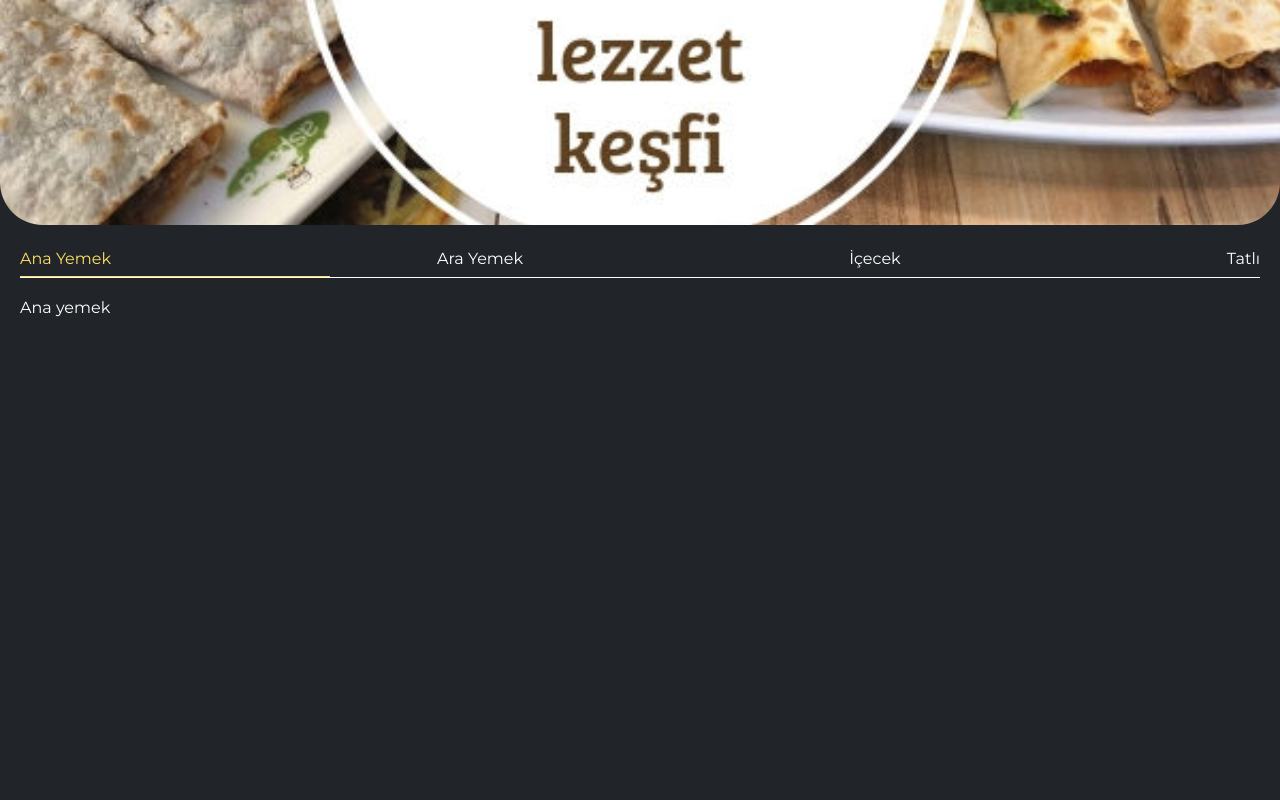
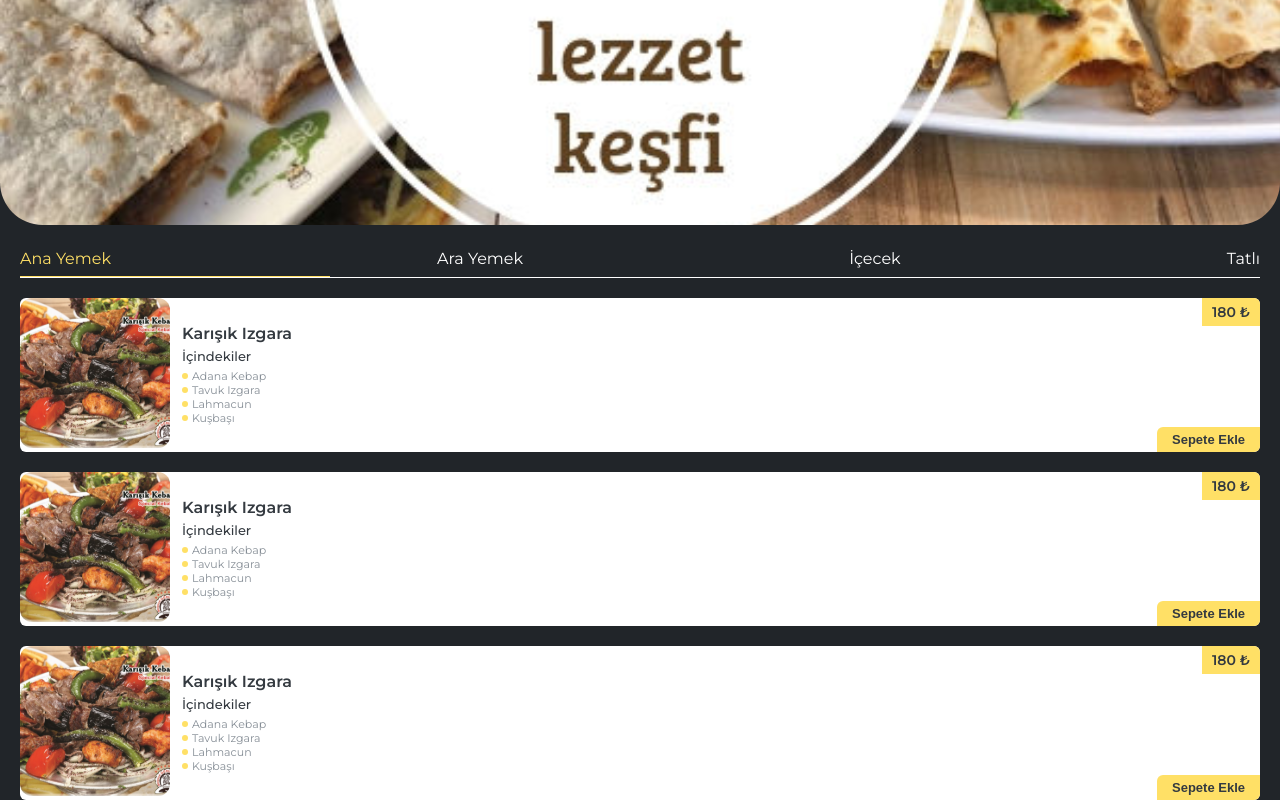
Before and after one commit to emremrt98/Qr-Menu-MERN-Project, a React (Create React App) app in the folder client/: page /food in a window 1280 px wide. Shown: the part 490-1290 px from the top of the page. Before the commit the page ends 807 px from the top, so only its background shows below. Built offline with nearby package versions, Linux system fonts and the light colour scheme.

Commit message:
Complete food screen

```diff
--- /dev/null
+++ b/client/src/components/food/Foods.jsx
@@ -0,0 +1,59 @@
+export default function Foods() {
+    return (
+        <div className="snack-container">
+            <div className="snack-container__item">
+                <span className="snack-container__item__price">180 ₺</span>
+                <figure><img src="assets/image/ana_yemek.svg" alt="yemek" /></figure>
+                <div className="snack-container__item__content">
+                    <div className="snack-container__item__content__header">Karışık Izgara</div>
+                    <div className="snack-container__item__content__food-info">
+                        <div className="snack-container__item__content__food-info__header">İçindekiler</div>
+                        <ul>
+                            <li>Adana Kebap</li>
+                            <li>Tavuk Izgara</li>
+                            <li>Lahmacun</li>
+                            <li>Kuşbaşı</li>
+                        </ul>
+                    </div>
+                </div>
+                <div className="snack-container__item__add-card"><button>Sepete Ekle</button></div>
+            </div>
+
+            <div className="snack-container__item">
+                <span className="snack-container__item__price">180 ₺</span>
+                <figure><img src="assets/image/ana_yemek.svg" alt="yemek" /></figure>
+                <div className="snack-container__item__content">
+                    <div className="snack-container__item__content__header">Karışık Izgara</div>
+                    <div className="snack-container__item__content__food-info">
+                        <div className="snack-container__item__content__food-info__header">İçindekiler</div>
+                        <ul>
+                            <li>Adana Kebap</li>
+                            <li>Tavuk Izgara</li>
+                            <li>Lahmacun</li>
+                            <li>Kuşbaşı</li>
+                        </ul>
+                    </div>
+                </div>
+                <div className="snack-container__item__add-card"><button>Sepete Ekle</button></div>
+            </div>
+
+            <div className="snack-container__item">
+                <span className="snack-container__item__price">180 ₺</span>
+                <figure><img src="assets/image/ana_yemek.svg" alt="yemek" /></figure>
+                <div className="snack-container__item__content">
+                    <div className="snack-container__item__content__header">Karışık Izgara</div>
+                    <div className="snack-container__item__content__food-info">
+                        <div className="snack-container__item__content__food-info__header">İçindekiler</div>
+                        <ul>
+                            <li>Adana Kebap</li>
+                            <li>Tavuk Izgara</li>
+                            <li>Lahmacun</li>
+                            <li>Kuşbaşı</li>
+                        </ul>
+                    </div>
+                </div>
+                <div className="snack-container__item__add-card"><button>Sepete Ekle</button></div>
+            </div>
+        </div>
+    )
+}
--- a/client/src/components/home/Menu.jsx
+++ b/client/src/components/home/Menu.jsx
@@ -1,5 +1,3 @@
-
-
 export default function Menu() {
     return (
         <div className="menu">
--- a/client/src/components/tabMenu/TabMenu.jsx
+++ b/client/src/components/tabMenu/TabMenu.jsx
@@ -1,4 +1,4 @@
-import React, { useState } from 'react'
+import React from 'react'
 
 export default function TabMenu({ setSelectButton, selectButton }) {
 
@@ -8,17 +8,16 @@ export default function TabMenu({ setSelectButton, selectButton }) {
     }
 
     return (
-
         <>
             <input onChange={handleChange} type="radio" name='menu' id="ana-yemek" data-num="1" hidden />
             <input onChange={handleChange} type="radio" name='menu' id="ara-yemek" data-num="2" hidden />
             <input onChange={handleChange} type="radio" name='menu' id="icecek" data-num="3" hidden />
             <input onChange={handleChange} type="radio" name='menu' id="tatli" data-num="4" hidden />
             <div className='tab-menu'>
-                <label style={selectButton == '1' ? { color: "#FFE066" } : { color: "#FFFFFF" }} id='main-food' htmlFor="ana-yemek">Ana Yemek</label>
-                <label style={selectButton == '2' ? { color: "#FFE066" } : { color: "#FFFFFF" }} id='snack' htmlFor="ara-yemek">Ara Yemek</label>
-                <label style={selectButton == '3' ? { color: "#FFE066" } : { color: "#FFFFFF" }} id='drinks' htmlFor="icecek">İçecek</label>
-                <label style={selectButton == '4' ? { color: "#FFE066" } : { color: "#FFFFFF" }} id='dessert' htmlFor="tatli">Tatlı</label>
+                <label style={selectButton === '1' ? { color: "#FFE066" } : { color: "#FFFFFF" }} id='main-food' htmlFor="ana-yemek">Ana Yemek</label>
+                <label style={selectButton === '2' ? { color: "#FFE066" } : { color: "#FFFFFF" }} id='snack' htmlFor="ara-yemek">Ara Yemek</label>
+                <label style={selectButton === '3' ? { color: "#FFE066" } : { color: "#FFFFFF" }} id='drinks' htmlFor="icecek">İçecek</label>
+                <label style={selectButton === '4' ? { color: "#FFE066" } : { color: "#FFFFFF" }} id='dessert' htmlFor="tatli">Tatlı</label>
             </div>
 
         </>
--- a/client/src/pages/food/Food.jsx
+++ b/client/src/pages/food/Food.jsx
@@ -1,19 +1,33 @@
-import React, { useEffect, useState } from 'react'
+import React, { useState } from 'react'
 import TabMenu from '../../components/tabMenu/TabMenu'
+import Foods from '../../components/food/Foods';
+
 export default function Food() {
   const [selectButton, setSelectButton] = useState("1");
-
-  useEffect(() => { console.log(selectButton) }, [selectButton])
-
 
   return (
     <div className='food'>
       <TabMenu setSelectButton={setSelectButton} selectButton={selectButton} />
       <div className='menus'>
-        <div style={selectButton == '1' ? { display: "block" } : { display: "none" }} className='main-food'>Ana yemek</div>
-        <div style={selectButton == '2' ? { display: "block" } : { display: "none" }} className='snack'>Ara Yemek</div>
-        <div style={selectButton == '3' ? { display: "block" } : { display: "none" }} className='drinks'>İçecek</div>
-        <div style={selectButton == '4' ? { display: "block" } : { display: "none" }} className='dessert'>Tatlı</div>
+        <div style={selectButton === '1' ? { display: "block" } : { display: "none" }} className='main-food'>
+
+          <Foods />
+
+        </div>
+
+
+
+
+
+
+
+
+
+
+
+        <div style={selectButton === '2' ? { display: "block" } : { display: "none" }} className='snack'>Ara Yemek</div>
+        <div style={selectButton === '3' ? { display: "block" } : { display: "none" }} className='drinks'>İçecek</div>
+        <div style={selectButton === '4' ? { display: "block" } : { display: "none" }} className='dessert'>Tatlı</div>
       </div>
     </div>
   )
--- a/client/src/pages/home/Home.jsx
+++ b/client/src/pages/home/Home.jsx
@@ -5,7 +5,6 @@ import Menu from "../../components/home/Menu";
 export default function Home() {
   return (
     <React.Fragment>
-
       <Menu />
     </React.Fragment>
   )
--- a/client/src/styles/_food.scss
+++ b/client/src/styles/_food.scss
@@ -28,6 +28,18 @@
     }
 }
 
+#ara-yemek:checked~.tab-menu::before {
+    left: 34%;
+}
+
+#icecek:checked~.tab-menu::before {
+    left: 62%;
+}
+
+#tatli:checked~.tab-menu::before {
+    left: 85%;
+}
+
 .food {
 
     margin: 20px 20px 0;
@@ -41,3 +53,88 @@
         margin-top: 30px;
     }
 }
+
+
+/* Yiyeceklere ait olan css kodları */
+
+.snack-container {
+    display: flex;
+    flex-direction: column;
+    gap: 20px;
+
+    &__item {
+        display: flex;
+        align-items: center;
+        gap: 12px;
+        position: relative;
+        background-color: #fff;
+        border-radius: 6px;
+        overflow: hidden;
+
+        &__price {
+            position: absolute;
+            right: 0;
+            top: 0;
+            background-color: $main-color;
+            color: $text-color;
+            padding: 5px 10px;
+            font-size: 14px;
+            font-weight: 600;
+        }
+
+        &__content {
+            &__header {
+                color: $text-color;
+                font-size: 16px;
+                font-weight: bold;
+            }
+
+            &__food-info {
+                &__header {
+                    color: $text-color;
+                    font-size: 13px;
+                    margin: 5px 0;
+                    font-weight: 500;
+                }
+
+                ul {
+                    li {
+                        position: relative;
+                        font-size: 11px;
+                        color: $secondary-text-color;
+                        margin-left: 10px;
+
+                        &::before {
+                            content: "";
+                            position: absolute;
+                            left: -10px;
+                            top: 50%;
+                            transform: translateY(-50%);
+                            width: 6px;
+                            height: 6px;
+                            background-color: $main-color;
+                            border-radius: 50%;
+                        }
+                    }
+                }
+            }
+
+        }
+
+        &__add-card {
+            position: absolute;
+            right: 0;
+            bottom: 0;
+
+            button {
+                background-color: $main-color;
+                border: none;
+                font-size: 13px;
+                font-weight: bold;
+                padding: 5px 15px;
+                border-top-left-radius: 6px;
+                color: $text-color;
+            }
+        }
+    }
+}
--- a/client/src/styles/_header.scss
+++ b/client/src/styles/_header.scss
@@ -33,7 +33,7 @@
         }
 
         &__info {
-            color: $secondart-text-color;
+            color: $secondary-text-color;
             margin-top: 20px;
 
             &__clock {
--- a/client/src/styles/_variables.scss
+++ b/client/src/styles/_variables.scss
@@ -1,7 +1,6 @@
 $main-color : #FFE066;
 $secondary-color: #F8F9FA;
 $text-color: #343A40;
-$secondart-text-color: #CED4DA;
 $secondary-text-color: #868E96;
 $border-color : #cfcfcf;
 $border: 1px solid $border-color;
```
